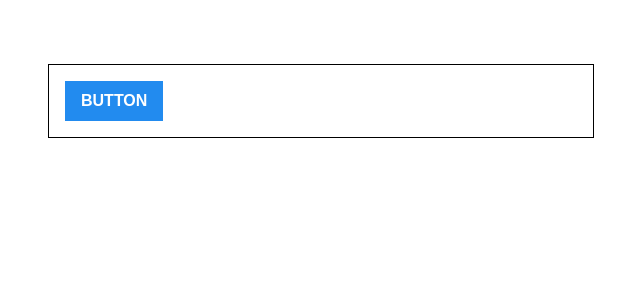
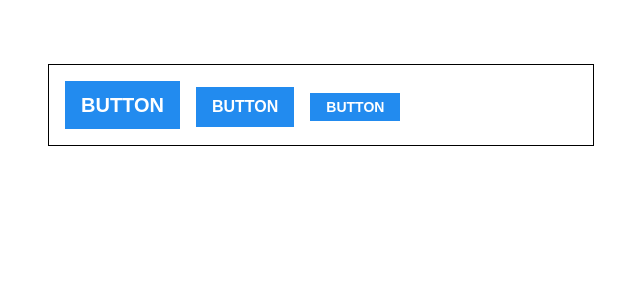
Before and after one commit to bwyoo1229/react-style-practice, a React (Create React App) app: page / in a window 1280 px wide. Shown: the top 300 px of the page, without its empty margins (319-959 px from the left). Built offline with nearby package versions, Linux system fonts and the light colour scheme.

Commit message:
Sass 버튼 A - size props 설정하기

```diff
--- a/package.json
+++ b/package.json
@@ -36,6 +36,7 @@
     ]
   },
   "devDependencies": {
+    "classnames": "^2.2.6",
     "sass": "^1.32.4"
   }
 }
--- a/src/App.js
+++ b/src/App.js
@@ -6,7 +6,9 @@ function App() {
   return (
     <div className="App">
       <div className="buttons">
+        <Button size="large">BUTTON</Button>
         <Button>BUTTON</Button>
+        <Button size="small">BUTTON</Button>
       </div>
     </div>
   );
--- a/src/components/Button.js
+++ b/src/components/Button.js
@@ -1,8 +1,13 @@
 import React from 'react';
+import classNames from 'classnames';
 import './Button.scss';
 
-function Button({ children }) {
-  return <button className="Button">{children}</button>;
+function Button({ children, size }) {
+  return <button className={classNames('Button', size)}>{children}</button>;
 }
 
+Button.defaultProps = {
+  size: 'medium',
+};
+
 export default Button;
--- a/src/components/Button.scss
+++ b/src/components/Button.scss
@@ -12,10 +12,23 @@ $blue: #228bef;
   border-radius: none;
   cursor: pointer;
 
-  height: 2.5rem;
   padding-left: 1rem;
   padding-right: 1rem;
-  font-size: 1rem;
+
+  &.large {
+    height: 3rem;
+    font-size: 1.25rem;
+  }
+
+  &.medium {
+    height: 2.5rem;
+    font-size: 1rem;
+  }
+
+  &.small {
+    height: 1.75rem;
+    font-size: 0.875rem;
+  }
 
   background: $blue;
   &:hover {
@@ -24,4 +37,8 @@ $blue: #228bef;
   &:active {
     background: darken($blue, 10%);
   }
+
+  & + & {
+    margin-left: 1rem;
+  }
 }
```
Also changed, not shown: 1 other file (tests, documents, lock files or other folders).
